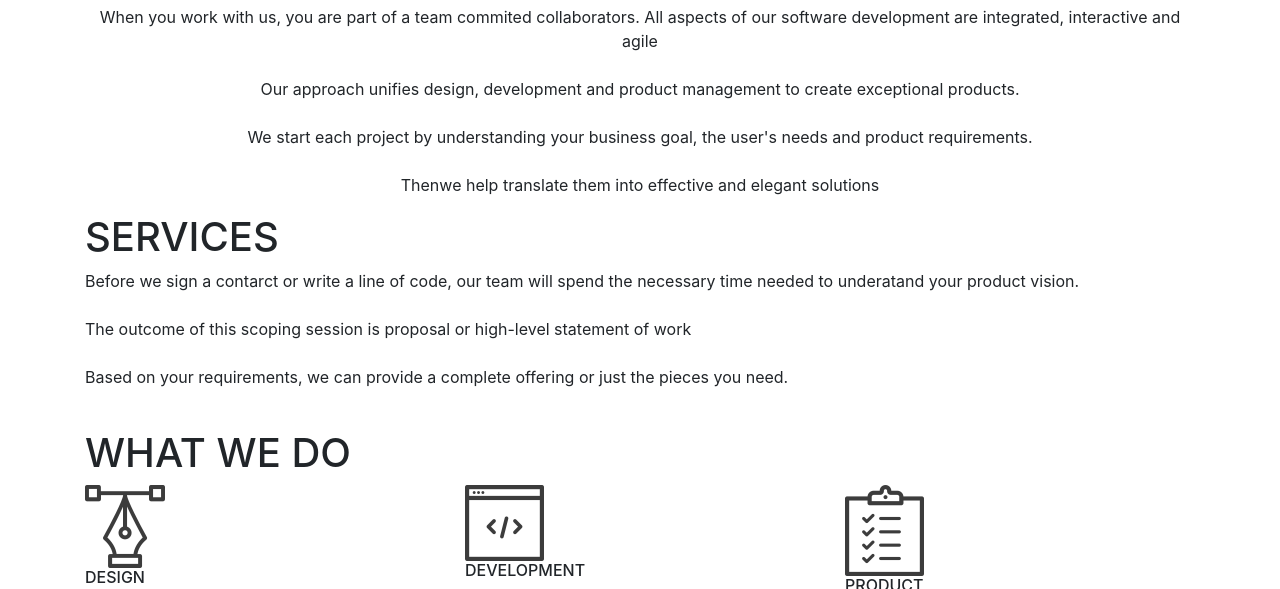
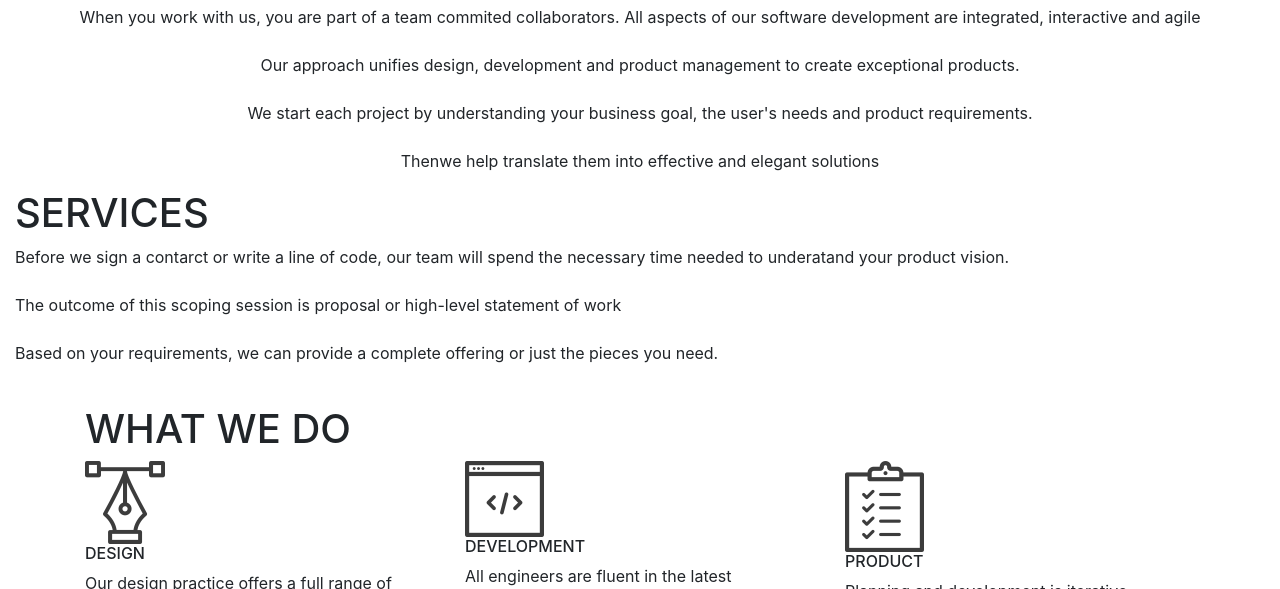
Before and after one commit to MKaringa/delaniStudiios, a plain HTML site: page index.html in a window 1280 px wide. Shown: the part 677-1266 px from the top of the page. Drawn offline with nearby package versions, Linux system fonts and the light colour scheme; a web font is replaced by a local one.

Commit message:
Change container to container-fluid to occupy full width

```diff
--- a/index.html
+++ b/index.html
@@ -30,7 +30,7 @@
 
     </div>
     <!---About us Div-->
-    <div class="container about">
+    <div class="container-fluid about">
         <h1>ABOUT US</h1>
         <p>When you work with us, you are part of a team commited collaborators. All aspects of our software development are integrated, interactive and agile
          <br><br>
@@ -42,7 +42,7 @@
         </p>
     </div>
     <!---Services div -->
-    <div class="container services">
+    <div class="container-fluid services">
         <h1>SERVICES</h1>
         <p>Before we sign a contarct or write a line of code, our team will spend the necessary time needed to underatand your product vision.
             <br><br>
```
